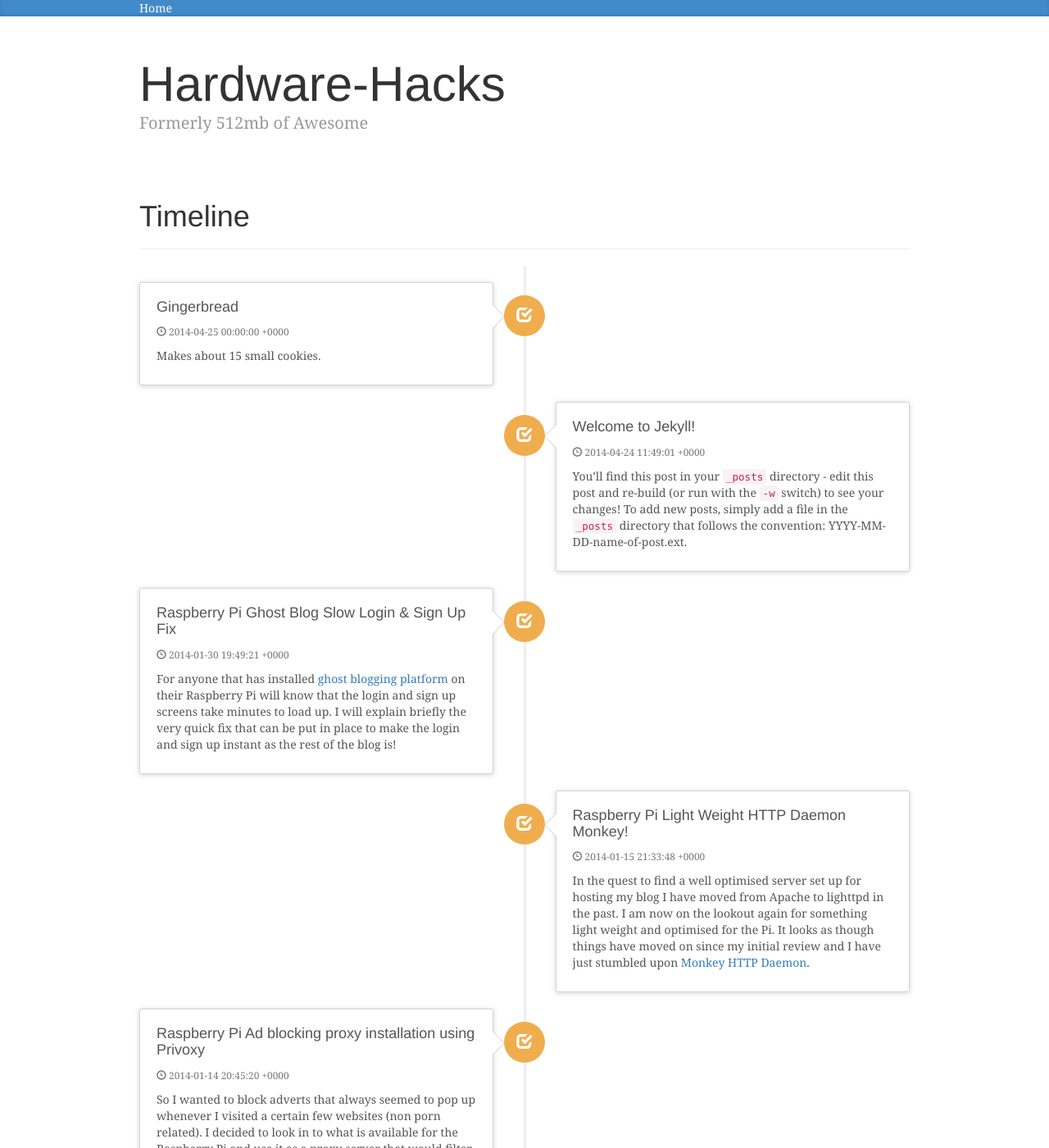
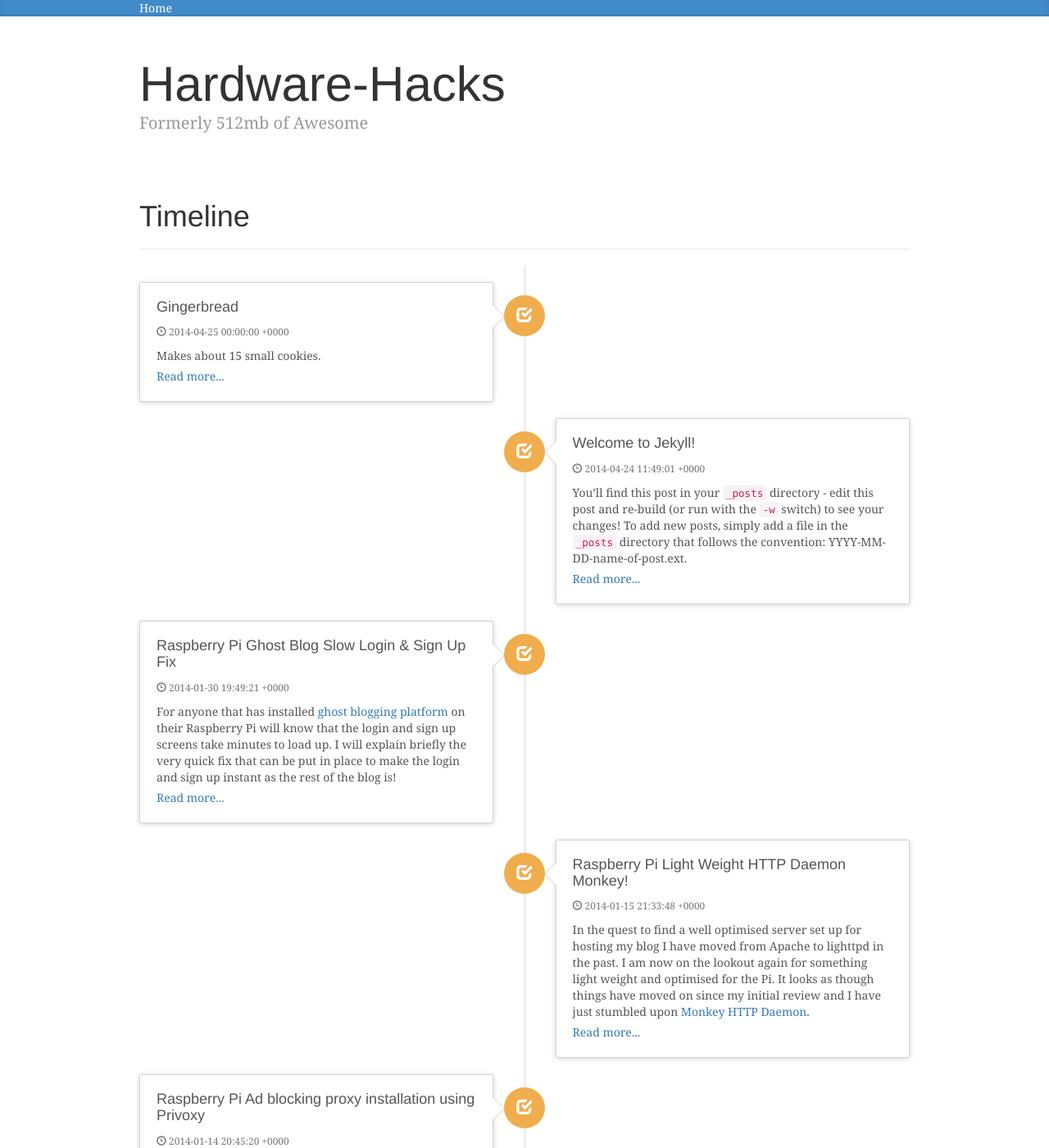
Before and after one commit to Hardware-Hacks/Hardware-Hacks.github.io, a Jekyll site: the page built from index.md, in a window 1280 px wide and 1400 px high. Shown: the whole window at 82% size. Built offline with Jekyll 4.4.1, drawn with Linux system fonts in a browser that asks for light colours; nearby versions of some CDN libraries; Markdown is read by kramdown in place of the engine named in the settings; some of the changed text lies outside the part shown.

Commit message:
add read more link

```diff
--- a/index.md
+++ b/index.md
@@ -27,6 +27,7 @@ title: Home
             </div>
             <div class="timeline-body">
               <p>{{ post.excerpt }}</p>
+              <p><a href="{{ post.url }}">Read more...</a></p>
             </div>
           </div>
         </li>
```
